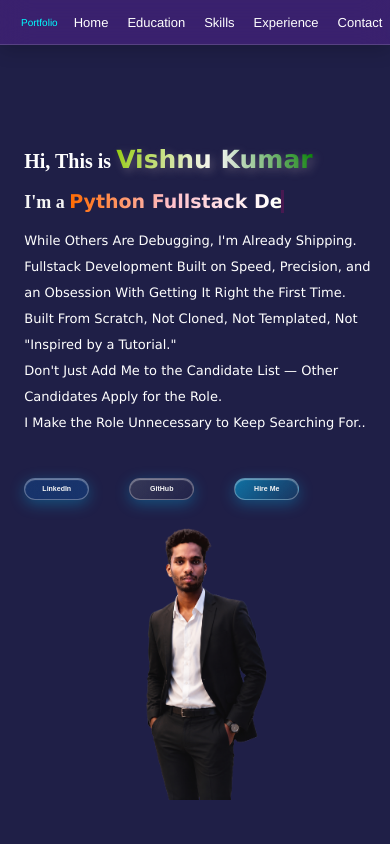
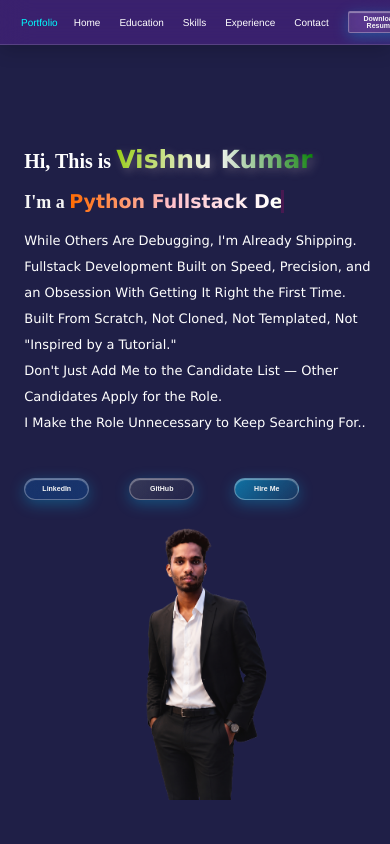
Before and after one commit to vishnukumarprojects/Portfolio, a plain HTML site: page index.html in a window 390 px wide. Shown: the top 844 px of the page. Drawn offline with Linux system fonts and the light colour scheme.

Commit message:
style.css

```diff
--- a/style.css
+++ b/style.css
@@ -584,12 +584,12 @@
 
 
     .nav-bar ul li a {
-        font-size: 13px;
+        font-size: 10px;
         padding: 3px;
     }
 
     .nav-bar ul a {
-        font-size: 18px;
+        font-size: 10px;
     }
 
     .sp {
```
